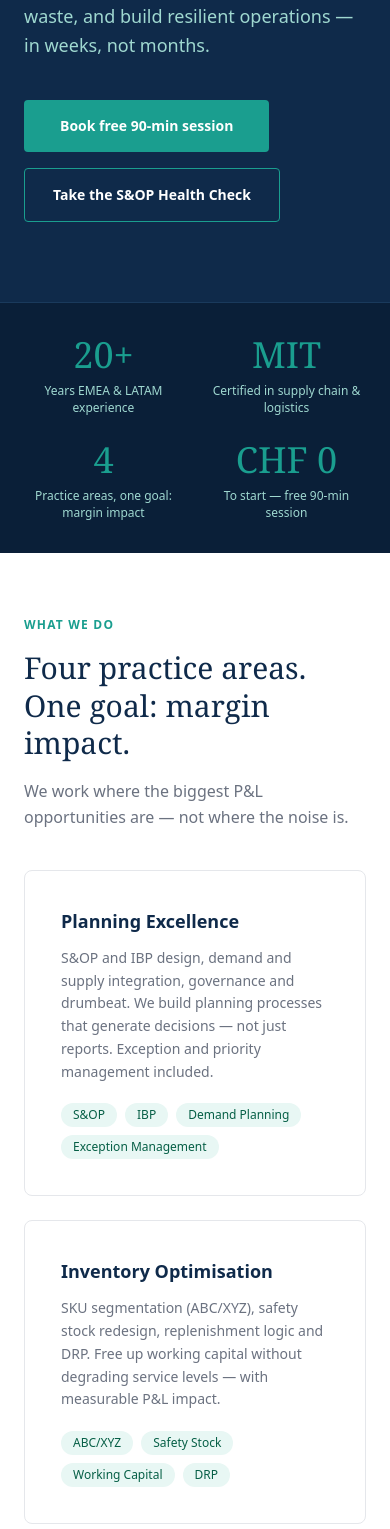
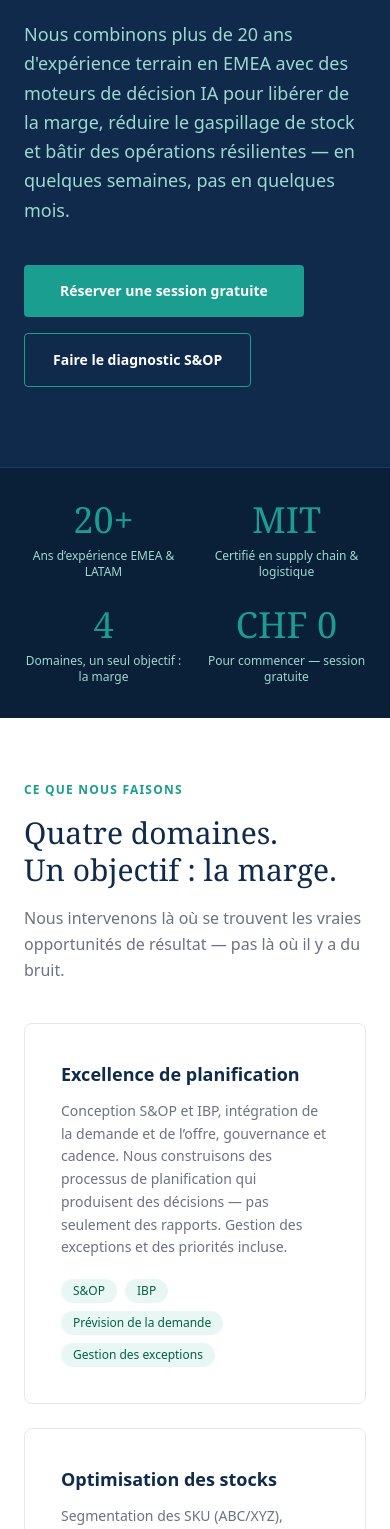
Before and after one commit to caiogou/opsflow-website-v3, a Next.js app: page / in a window 390 px wide. Shown: the part 471-2000 px from the top of the page. Built offline with nearby package versions, Linux system fonts and the light colour scheme.

Commit message:
i18n Fase 1: home + layout en FR (site-mere francophone)

```diff
--- a/app/layout.tsx
+++ b/app/layout.tsx
@@ -2,13 +2,13 @@ import type { Metadata } from 'next'
 import './globals.css'
 
 export const metadata: Metadata = {
-  title: 'OpsFlow Advisory — Supply Chain Excellence for EMEA',
+  title: 'OpsFlow Advisory — Conseil supply chain & S&OP · Suisse',
   description:
-    'Supply chain advisory for companies across EMEA. Planning Excellence, Inventory Optimisation, Supply Risk & Distribution Planning. MIT-certified. 17 years EMEA & LATAM. Free 90-min diagnostic session.',
+    'Conseil en supply chain pour PME et entreprises en Suisse romande et EMEA : S&OP, optimisation des stocks, gestion des risques et planification de la distribution. Certifié MIT. Session diagnostic gratuite.',
   metadataBase: new URL('https://www.opsflow-advisory.ch'),
   openGraph: {
     title: 'OpsFlow Advisory',
-    description: 'Supply chain excellence for companies across EMEA.',
+    description: 'Conseil en supply chain augmenté par l’IA — Suisse & EMEA.',
     url: 'https://www.opsflow-advisory.ch',
     siteName: 'OpsFlow Advisory',
     type: 'website',
@@ -22,13 +22,14 @@ const orgSchema = {
   url: 'https://www.opsflow-advisory.ch',
   email: 'caio@opsflow-advisory.ch',
   description:
-    'Supply chain advisory for companies across EMEA: Planning Excellence, S&OP, Inventory Optimisation, Supply Risk & Distribution Planning.',
+    'Conseil en supply chain pour la Suisse et l’EMEA : S&OP, optimisation des stocks, gestion des risques et planification de la distribution.',
   areaServed: [
     { '@type': 'Place', name: 'Switzerland' },
     { '@type': 'Place', name: 'EMEA' },
   ],
   address: {
     '@type': 'PostalAddress',
+    addressLocality: 'Nyon',
     addressCountry: 'CH',
   },
   knowsAbout: [
@@ -48,7 +49,7 @@ export default function RootLayout({
   children: React.ReactNode
 }) {
   return (
-    <html lang="en">
+    <html lang="fr">
       <body className="bg-white text-navy antialiased">
         <script
           type="application/ld+json"
--- a/components/CTAFooter.tsx
+++ b/components/CTAFooter.tsx
@@ -3,17 +3,17 @@ export function CTA() {
     <section className="py-16 px-6 md:py-24 md:px-8 bg-teal text-center">
       <div className="max-w-2xl mx-auto">
         <h2 className="font-serif text-3xl md:text-4xl font-normal text-white mb-5">
-          Start with a free conversation.
+          Commençons par un échange.
         </h2>
         <p className="text-base md:text-lg text-emerald-50 leading-relaxed mb-8 md:mb-10">
-          90 minutes. Structured thinking about your supply chain challenges. Honest perspectives on where the real value is.
+          Une conversation structurée sur vos enjeux de supply chain. Un regard honnête sur là où se trouve la vraie valeur.
         </p>
         <div className="flex flex-col sm:flex-row gap-4 justify-center">
           <a href="https://calendly.com/caio-opsflow-advisory/30min" target="_blank" rel="noopener noreferrer" className="inline-block bg-white text-navy px-8 py-4 md:px-10 md:py-5 rounded text-sm md:text-base font-bold hover:opacity-90 transition-opacity no-underline">
-            Book your free 90-min session
+            Réserver une session gratuite
           </a>
           <a href="/diagnostic" className="inline-block bg-transparent text-white border-2 border-white px-8 py-4 md:px-10 md:py-5 rounded text-sm md:text-base font-bold hover:bg-white/10 transition-colors no-underline">
-            Take the S&OP Health Check
+            Faire le diagnostic S&amp;OP
           </a>
         </div>
       </div>
@@ -27,13 +27,13 @@ export function Footer() {
       <div className="max-w-6xl mx-auto flex flex-col md:flex-row justify-between items-center gap-6 md:gap-0">
         <span className="text-base font-bold text-white">OpsFlow Advisory</span>
         <div className="flex flex-wrap justify-center gap-5 md:gap-7">
-          <a href="#services" className="text-teal-muted text-sm hover:text-white transition-colors no-underline">Services</a>
-          <a href="#how" className="text-teal-muted text-sm hover:text-white transition-colors no-underline">How it works</a>
-          <a href="#why" className="text-teal-muted text-sm hover:text-white transition-colors no-underline">Why OpsFlow</a>
+          <a href="/#services" className="text-teal-muted text-sm hover:text-white transition-colors no-underline">Services</a>
+          <a href="/#how" className="text-teal-muted text-sm hover:text-white transition-colors no-underline">Notre approche</a>
+          <a href="/ressources" className="text-teal-muted text-sm hover:text-white transition-colors no-underline">Ressources</a>
           <a href="https://calendly.com/caio-opsflow-advisory/30min" target="_blank" rel="noopener noreferrer" className="text-teal-muted text-sm hover:text-white transition-colors no-underline">Contact</a>
         </div>
         <span className="text-xs text-slate-500 text-center">
-          2026 OpsFlow Advisory · Nyon, Switzerland
+          2026 OpsFlow Advisory · Nyon, Suisse
         </span>
       </div>
     </footer>
--- a/components/Credentials.tsx
+++ b/components/Credentials.tsx
@@ -1,15 +1,15 @@
 const creds = [
   {
-    title: 'MIT-certified · 20+ years EMEA & LATAM',
-    desc: 'MIT Graduate Certificate in Supply Chain & Logistics. Senior leadership across EMEA and LATAM in agrochemical, crop science, and specialty manufacturing. Real environments, real constraints, real results.',
+    title: 'Certifié MIT · 20+ ans EMEA & LATAM',
+    desc: 'MIT Graduate Certificate in Supply Chain & Logistics. Directions senior en EMEA et LATAM dans l’agrochimie, les sciences du végétal et l’industrie de spécialité. Environnements réels, contraintes réelles, résultats réels.',
   },
   {
-    title: 'Faster and leaner than big firms',
-    desc: '6 weeks, not 6 months. Direct access to a senior practitioner from day one. Lower cost at the same strategic quality. No recycled slide decks — everything built for your context.',
+    title: 'Plus rapide et plus léger que les grands cabinets',
+    desc: '6 semaines, pas 6 mois. Accès direct à un praticien senior dès le premier jour. Un coût plus bas à qualité stratégique égale. Aucun slide recyclé — tout est construit pour votre contexte.',
   },
   {
-    title: 'AI-native delivery',
-    desc: 'Our AI decision engines power every engagement — from demand intelligence and predictive analytics to automated risk scoring and dynamic inventory optimisation. AI is not an add-on; it is how we deliver faster, sharper results.',
+    title: 'Une exécution native IA',
+    desc: 'Nos moteurs de décision IA alimentent chaque mission — de l’intelligence de la demande à l’analytique prédictive, du scoring de risque automatisé à l’optimisation dynamique des stocks. L’IA n’est pas une option ; c’est notre façon de livrer plus vite et plus juste.',
   },
 ]
 
@@ -18,13 +18,13 @@ export function Credentials() {
     <section id="why" className="py-16 px-6 md:py-24 md:px-8 bg-navy">
       <div className="max-w-6xl mx-auto">
         <p className="text-xs font-bold tracking-widest text-teal-light uppercase mb-4">
-          Why OpsFlow
+          Pourquoi OpsFlow
         </p>
         <h2 className="font-serif text-3xl md:text-4xl font-normal text-white mb-4 leading-tight">
-          Senior expertise.<br />No junior consultants. No bait-and-switch.
+          Une expertise senior.<br />Pas de juniors. Pas de faux-semblant.
         </h2>
         <p className="text-base text-teal-muted leading-relaxed max-w-xl mb-10 md:mb-14">
-          What you see is what you get — the same person who diagnoses your problem leads the solution.
+          Ce que vous voyez est ce que vous obtenez — la personne qui diagnostique votre problème pilote la solution.
         </p>
         <div className="grid grid-cols-1 md:grid-cols-3 gap-6">
           {creds.map((c) => (
--- a/components/Hero.tsx
+++ b/components/Hero.tsx
@@ -3,17 +3,17 @@ export function Hero() {
     <section className="bg-navy py-20 px-6 md:py-32 md:px-8">
       <div className="max-w-7xl mx-auto grid grid-cols-1 md:grid-cols-2 gap-10 md:gap-24 items-center">
         <div>
-          <p className="text-xs font-bold tracking-widest text-teal uppercase mb-5">AI-powered supply chain advisory · EMEA</p>
+          <p className="text-xs font-bold tracking-widest text-teal uppercase mb-5">Conseil supply chain augmenté par l&apos;IA · Suisse &amp; EMEA</p>
           <h1 className="font-serif text-4xl md:text-6xl font-normal text-white leading-tight mb-6">
-            Smarter supply chains.{' '}
-            <em className="text-teal not-italic">Built by people. Powered by AI.</em>
+            Des supply chains plus intelligentes.{' '}
+            <em className="text-teal not-italic">Portées par l&apos;humain. Augmentées par l&apos;IA.</em>
           </h1>
           <p className="text-lg text-teal-muted leading-relaxed mb-10 max-w-lg">
-            We combine 20+ years of hands-on EMEA experience with AI decision engines to unlock margin, cut inventory waste, and build resilient operations — in weeks, not months.
+            Nous combinons plus de 20 ans d&apos;expérience terrain en EMEA avec des moteurs de décision IA pour libérer de la marge, réduire le gaspillage de stock et bâtir des opérations résilientes — en quelques semaines, pas en quelques mois.
           </p>
           <div className="flex gap-4 flex-wrap">
-            <a href="https://calendly.com/caio-opsflow-advisory/30min" target="_blank" rel="noopener noreferrer" className="bg-teal text-white px-9 py-4 rounded text-sm font-semibold hover:bg-teal-light transition-colors no-underline">Book free 90-min session</a>
-            <a href="/diagnostic" className="text-white border border-teal px-7 py-4 rounded text-sm font-semibold hover:bg-teal/10 transition-colors no-underline">Take the S&OP Health Check</a>
+            <a href="https://calendly.com/caio-opsflow-advisory/30min" target="_blank" rel="noopener noreferrer" className="bg-teal text-white px-9 py-4 rounded text-sm font-semibold hover:bg-teal-light transition-colors no-underline">Réserver une session gratuite</a>
+            <a href="/diagnostic" className="text-white border border-teal px-7 py-4 rounded text-sm font-semibold hover:bg-teal/10 transition-colors no-underline">Faire le diagnostic S&amp;OP</a>
           </div>
         </div>
         <div className="hidden md:flex items-center justify-center">
@@ -23,16 +23,16 @@ export function Hero() {
             <circle cx="170" cy="160" r="48" fill="#1a9e8f" />
             <text x="170" y="155" textAnchor="middle" fill="#fff" fontSize="13" fontWeight="700">Supply</text>
             <text x="170" y="172" textAnchor="middle" fill="#fff" fontSize="13" fontWeight="700">Chain</text>
-            <rect x="94" y="14" width="152" height="36" rx="18" fill="#1a3a5c" stroke="#1a9e8f" strokeWidth="1" />
-            <text x="170" y="37" textAnchor="middle" fill="#9fd8d0" fontSize="12">Planning Excellence</text>
-            <rect x="244" y="120" width="88" height="36" rx="18" fill="#1a3a5c" stroke="#1a9e8f" strokeWidth="1" />
-            <text x="288" y="138" textAnchor="middle" fill="#9fd8d0" fontSize="11">Inventory</text>
-            <text x="288" y="151" textAnchor="middle" fill="#9fd8d0" fontSize="11">Optimisation</text>
+            <rect x="86" y="14" width="168" height="36" rx="18" fill="#1a3a5c" stroke="#1a9e8f" strokeWidth="1" />
+            <text x="170" y="37" textAnchor="middle" fill="#9fd8d0" fontSize="11">Excellence de planification</text>
+            <rect x="240" y="120" width="96" height="36" rx="18" fill="#1a3a5c" stroke="#1a9e8f" strokeWidth="1" />
+            <text x="288" y="138" textAnchor="middle" fill="#9fd8d0" fontSize="10">Optimisation</text>
+            <text x="288" y="151" textAnchor="middle" fill="#9fd8d0" fontSize="10">des stocks</text>
             <rect x="94" y="270" width="152" height="36" rx="18" fill="#1a3a5c" stroke="#1a9e8f" strokeWidth="1" />
-            <text x="170" y="293" textAnchor="middle" fill="#9fd8d0" fontSize="12">Supply Risk</text>
-            <rect x="8" y="120" width="88" height="36" rx="18" fill="#1a3a5c" stroke="#1a9e8f" strokeWidth="1" />
-            <text x="52" y="135" textAnchor="middle" fill="#9fd8d0" fontSize="10">Distribution &amp;</text>
-            <text x="52" y="149" textAnchor="middle" fill="#9fd8d0" fontSize="10">Shipment</text>
+            <text x="170" y="293" textAnchor="middle" fill="#9fd8d0" fontSize="11">Gestion des risques</text>
+            <rect x="4" y="120" width="96" height="36" rx="18" fill="#1a3a5c" stroke="#1a9e8f" strokeWidth="1" />
+            <text x="52" y="135" textAnchor="middle" fill="#9fd8d0" fontSize="10">Distribution</text>
+            <text x="52" y="149" textAnchor="middle" fill="#9fd8d0" fontSize="10">&amp; transport</text>
             <line x1="170" y1="50" x2="170" y2="112" stroke="#1a9e8f" strokeWidth="1.5" />
             <line x1="244" y1="138" x2="218" y2="150" stroke="#1a9e8f" strokeWidth="1.5" />
             <line x1="170" y1="208" x2="170" y2="270" stroke="#1a9e8f" strokeWidth="1.5" />
--- a/components/HowItWorks.tsx
+++ b/components/HowItWorks.tsx
@@ -1,21 +1,21 @@
 const steps = [
   {
     num: '1',
-    title: 'Free 90-min diagnostic session',
-    desc: 'A structured conversation about your supply chain reality. You walk away with clarity on your top priorities whether we work together or not.',
-    price: 'Free — no commitment required',
+    title: 'Session diagnostic gratuite',
+    desc: 'Un échange structuré sur la réalité de votre supply chain. Vous repartez avec une vision claire de vos priorités, que nous travaillions ensemble ou non.',
+    price: 'Gratuit — sans engagement',
   },
   {
     num: '2',
     title: 'Rapid Assessment',
-    desc: '2-week structured diagnostic. Your top 3 priorities ranked by P&L impact. A 90-day action plan ready to execute. Executive summary for your leadership team.',
-    price: 'Starting at CHF 8,500 — fixed price',
+    desc: 'Diagnostic structuré en 2 semaines. Vos 3 priorités classées par impact sur le résultat. Un plan d’action de 90 jours prêt à exécuter. Une synthèse pour votre direction.',
+    price: 'Dès CHF 8 500 — prix fixe',
   },
   {
     num: '3',
-    title: 'Full engagement',
-    desc: 'Senior-led implementation of the action plan. 4–12 weeks depending on scope. Your team owns the results. No dependency created.',
-    price: 'CHF 22–80K depending on scope',
+    title: 'Mission complète',
+    desc: 'Mise en œuvre du plan d’action, pilotée par un senior. 4 à 12 semaines selon le périmètre. Vos équipes s’approprient les résultats. Aucune dépendance créée.',
+    price: 'CHF 22–80K selon le périmètre',
   },
 ]
 
@@ -23,12 +23,12 @@ export function HowItWorks() {
   return (
     <section id="how" className="py-16 px-6 md:py-24 md:px-8 bg-teal-pale/30">
       <div className="max-w-6xl mx-auto">
-        <p className="text-xs font-bold tracking-widest text-teal uppercase mb-4">How it works</p>
+        <p className="text-xs font-bold tracking-widest text-teal uppercase mb-4">Notre approche</p>
         <h2 className="font-serif text-3xl md:text-4xl font-normal text-navy mb-4 leading-tight">
-          From first conversation<br />to measurable results.
+          Du premier échange<br />à des résultats mesurables.
         </h2>
         <p className="text-base text-gray-500 leading-relaxed max-w-xl mb-10 md:mb-14">
-          Three steps. Fixed timelines. No open-ended engagements.
+          Trois étapes. Des délais fixes. Aucune mission à durée indéterminée.
         </p>
         <div className="grid grid-cols-1 md:grid-cols-3 gap-10 md:gap-12">
           {steps.map((s, i) => (
--- a/components/Services.tsx
+++ b/components/Services.tsx
@@ -1,23 +1,23 @@
 const services = [
   {
-    title: 'Planning Excellence',
-    desc: 'S&OP and IBP design, demand and supply integration, governance and drumbeat. We build planning processes that generate decisions — not just reports. Exception and priority management included.',
-    tags: ['S&OP', 'IBP', 'Demand Planning', 'Exception Management'],
+    title: 'Excellence de planification',
+    desc: 'Conception S&OP et IBP, intégration de la demande et de l’offre, gouvernance et cadence. Nous construisons des processus de planification qui produisent des décisions — pas seulement des rapports. Gestion des exceptions et des priorités incluse.',
+    tags: ['S&OP', 'IBP', 'Prévision de la demande', 'Gestion des exceptions'],
   },
   {
-    title: 'Inventory Optimisation',
-    desc: 'SKU segmentation (ABC/XYZ), safety stock redesign, replenishment logic and DRP. Free up working capital without degrading service levels — with measurable P&L impact.',
-    tags: ['ABC/XYZ', 'Safety Stock', 'Working Capital', 'DRP'],
+    title: 'Optimisation des stocks',
+    desc: 'Segmentation des SKU (ABC/XYZ), refonte du stock de sécurité, logique de réapprovisionnement et DRP. Libérez du fonds de roulement sans dégrader le niveau de service — avec un impact mesurable sur le résultat.',
+    tags: ['ABC/XYZ', 'Stock de sécurité', 'Fonds de roulement', 'DRP'],
   },
   {
-    title: 'Supply Risk & Resilience',
-    desc: 'Tier 1 and 2 risk mapping, criticality scoring, dual-sourcing strategy and 90-day mitigation roadmap. Know your risks before they become disruptions.',
-    tags: ['Risk Mapping', 'Dual Sourcing', 'Mitigation Plan'],
+    title: 'Risques et résilience',
+    desc: 'Cartographie des risques rang 1 et 2, scoring de criticité, stratégie de double sourcing et feuille de route de mitigation sur 90 jours. Connaissez vos risques avant qu’ils ne deviennent des ruptures.',
+    tags: ['Cartographie des risques', 'Double sourcing', 'Plan de mitigation'],
   },
   {
-    title: 'Distribution & Shipment Planning',
-    desc: 'Cost-to-serve modelling, network scenario analysis and shipment optimisation. Build a distribution network that fits your business today — and scales with it tomorrow.',
-    tags: ['Network Design', 'Cost-to-serve', 'Shipment Optimisation'],
+    title: 'Distribution et transport',
+    desc: 'Modélisation du coût de service, analyse de scénarios de réseau et optimisation du transport. Bâtissez un réseau de distribution adapté à votre activité aujourd’hui — et qui grandit avec elle demain.',
+    tags: ['Design du réseau', 'Coût de service', 'Optimisation transport'],
   },
 ]
 
@@ -25,12 +25,12 @@ export function Services() {
   return (
     <section id="services" className="py-16 px-6 md:py-24 md:px-8">
       <div className="max-w-6xl mx-auto">
-        <p className="text-xs font-bold tracking-widest text-teal uppercase mb-4">What we do</p>
+        <p className="text-xs font-bold tracking-widest text-teal uppercase mb-4">Ce que nous faisons</p>
         <h2 className="font-serif text-3xl md:text-4xl font-normal text-navy mb-4 leading-tight">
-          Four practice areas.<br />One goal: margin impact.
+          Quatre domaines.<br />Un objectif : la marge.
         </h2>
         <p className="text-base text-gray-500 leading-relaxed max-w-xl mb-10 md:mb-14">
-          We work where the biggest P&L opportunities are — not where the noise is.
+          Nous intervenons là où se trouvent les vraies opportunités de résultat — pas là où il y a du bruit.
         </p>
         <div className="grid grid-cols-1 md:grid-cols-2 gap-6">
           {services.map((s) => (
--- a/components/Stats.tsx
+++ b/components/Stats.tsx
@@ -1,8 +1,8 @@
 const stats = [
-  { num: '20+', label: 'Years EMEA & LATAM experience' },
-  { num: 'MIT', label: 'Certified in supply chain & logistics' },
-  { num: '4', label: 'Practice areas, one goal: margin impact' },
-  { num: 'CHF 0', label: 'To start — free 90-min session' },
+  { num: '20+', label: 'Ans d’expérience EMEA & LATAM' },
+  { num: 'MIT', label: 'Certifié en supply chain & logistique' },
+  { num: '4', label: 'Domaines, un seul objectif : la marge' },
+  { num: 'CHF 0', label: 'Pour commencer — session gratuite' },
 ]
 
 export function Stats() {
--- a/components/Testimonials.tsx
+++ b/components/Testimonials.tsx
@@ -1,21 +1,21 @@
 const testimonials = [
   {
-    text: 'The diagnostic session alone gave us more clarity than 6 months of internal discussions. The action plan was concrete, prioritised, and our team could execute it immediately.',
+    text: 'La session de diagnostic à elle seule nous a donné plus de clarté que six mois de discussions internes. Le plan d’action était concret, priorisé, et notre équipe a pu l’exécuter immédiatement.',
     initials: 'VP',
     name: 'VP Supply Chain',
-    role: 'Industrial manufacturer · Switzerland',
+    role: 'Industriel · Suisse',
   },
   {
-    text: 'OpsFlow identified €800K in recoverable working capital in 2 weeks. The investment paid back in the first month. We are now on a retainer for ongoing advisory.',
+    text: 'OpsFlow a identifié 800 K€ de fonds de roulement récupérable en deux semaines. L’investissement a été rentabilisé dès le premier mois. Nous sommes désormais en accompagnement continu.',
     initials: 'CO',
     name: 'COO',
-    role: 'Mid-market manufacturer · Germany',
+    role: 'Industriel mid-market · Allemagne',
   },
   {
-    text: 'Senior-only delivery means no ramp-up time — they understood our business in the first session and delivered a full S&OP redesign in 6 weeks.',
+    text: 'Une exécution 100% senior, donc aucun temps de rodage — ils ont compris notre activité dès la première session et livré une refonte S&OP complète en six semaines.',
     initials: 'SC',
-    name: 'Supply Chain Director',
-    role: 'FMCG company · France',
+    name: 'Directeur Supply Chain',
+    role: 'Entreprise FMCG · France',
   },
 ]
 
@@ -23,12 +23,12 @@ export function Testimonials() {
   return (
     <section id="cases" className="py-16 px-6 md:py-24 md:px-8 bg-gray-50">
       <div className="max-w-6xl mx-auto">
-        <p className="text-xs font-bold tracking-widest text-teal uppercase mb-4">Cases</p>
+        <p className="text-xs font-bold tracking-widest text-teal uppercase mb-4">Cas</p>
         <h2 className="font-serif text-3xl md:text-4xl font-normal text-navy mb-4 leading-tight">
-          Results that speak<br />for themselves.
+          Des résultats qui parlent<br />d&apos;eux-mêmes.
         </h2>
         <p className="text-base text-gray-500 leading-relaxed max-w-xl mb-10 md:mb-14">
-          First client cases will be published after initial engagements.
+          Les premiers cas clients seront publiés après les missions initiales.
         </p>
         <div className="grid grid-cols-1 md:grid-cols-3 gap-6">
           {testimonials.map((t) => (
@@ -37,7 +37,7 @@ export function Testimonials() {
               className="bg-white border border-gray-200 rounded-lg p-8 border-t-4 border-t-teal-pale"
             >
               <span className="inline-block bg-orange-50 text-orange-600 text-xs font-bold tracking-widest px-2 py-1 rounded mb-4 uppercase">
-                Coming soon
+                Bientôt
               </span>
               <p className="text-sm text-gray-500 leading-relaxed italic mb-6">
                 &ldquo;{t.text}&rdquo;
```
Also changed, not shown: components/AcademyBridge.tsx (+9 -12 lines), components/Navbar.tsx (+4 -4 lines).
